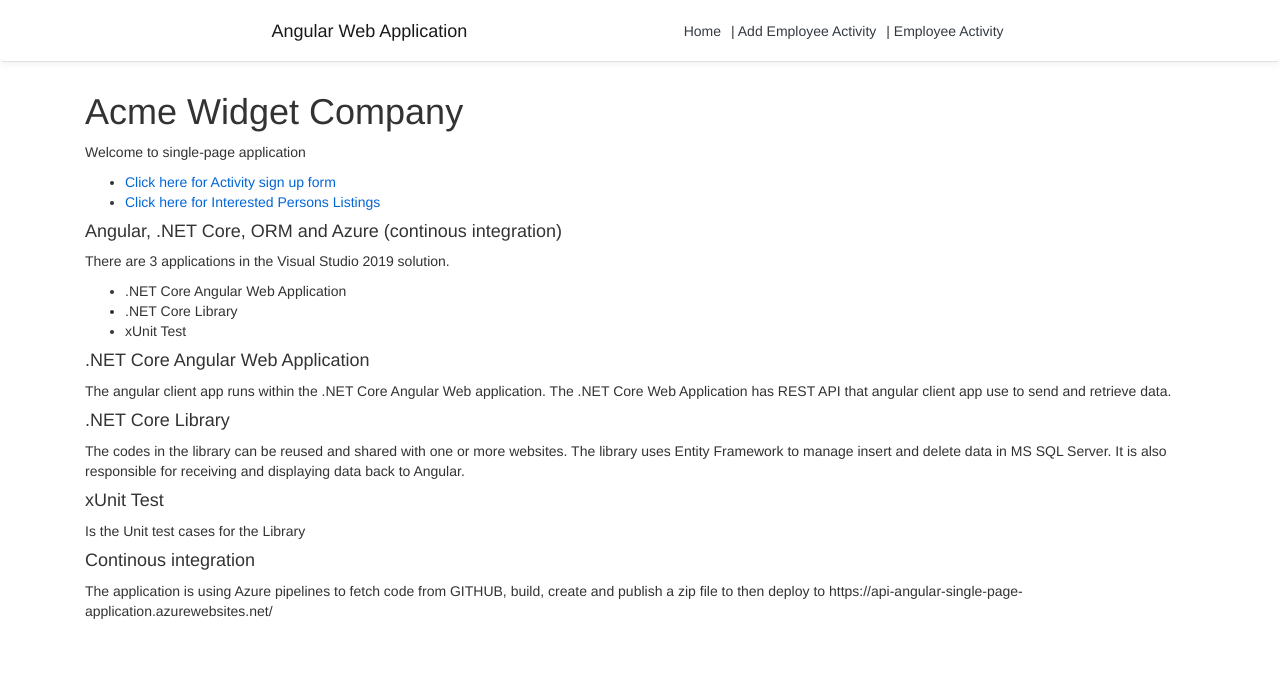
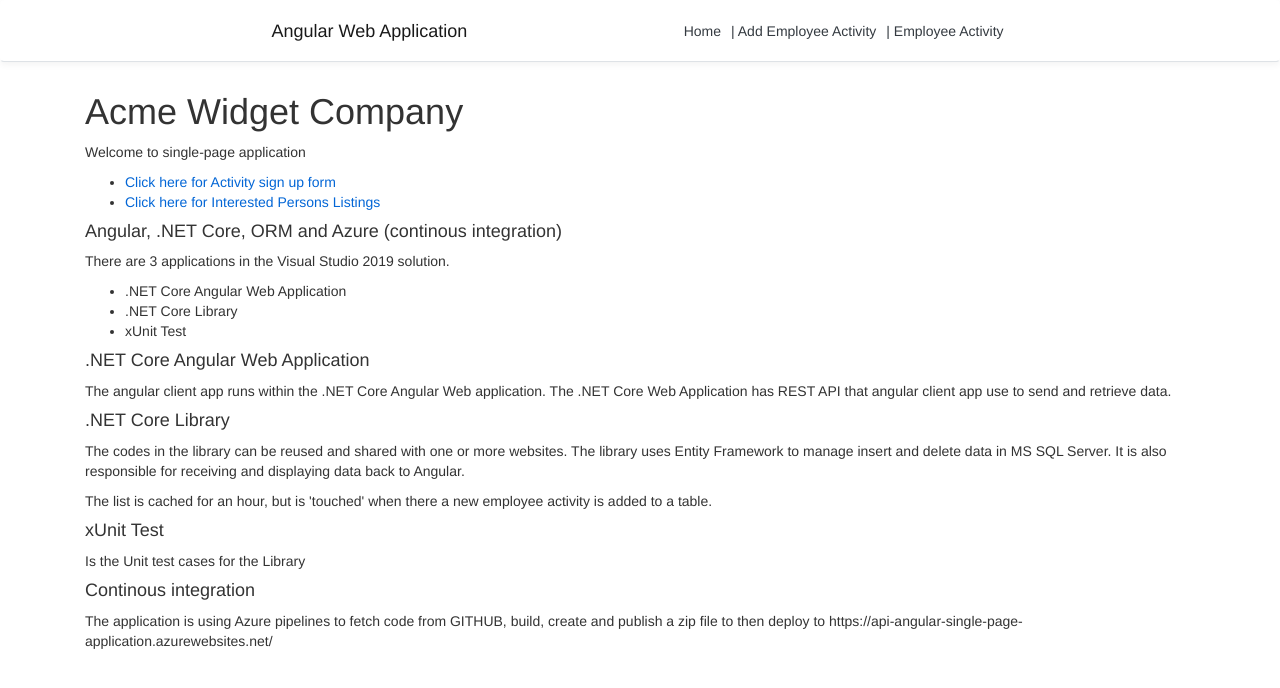
Before and after one commit to OksXen/Employee-Activity, an Angular app in the folder src/Angular Web Application/ClientApp/: page / in a window 1280 px wide. Shown: the top 688 px of the page. Built offline with nearby package versions, Linux system fonts and the light colour scheme.

Commit message:
Update home.component.html

```diff
--- a/src/Angular Web Application/ClientApp/src/app/home/home.component.html
+++ b/src/Angular Web Application/ClientApp/src/app/home/home.component.html
@@ -32,6 +32,9 @@
   The library uses Entity Framework to manage insert and delete data in MS SQL Server.
   It is also responsible for receiving and displaying data back to Angular.
   </p>
+  <p>
+    The list is cached for an hour, but is 'touched' when there a new employee activity is added to a table.
+  </p>
 </div>
 
 
```
